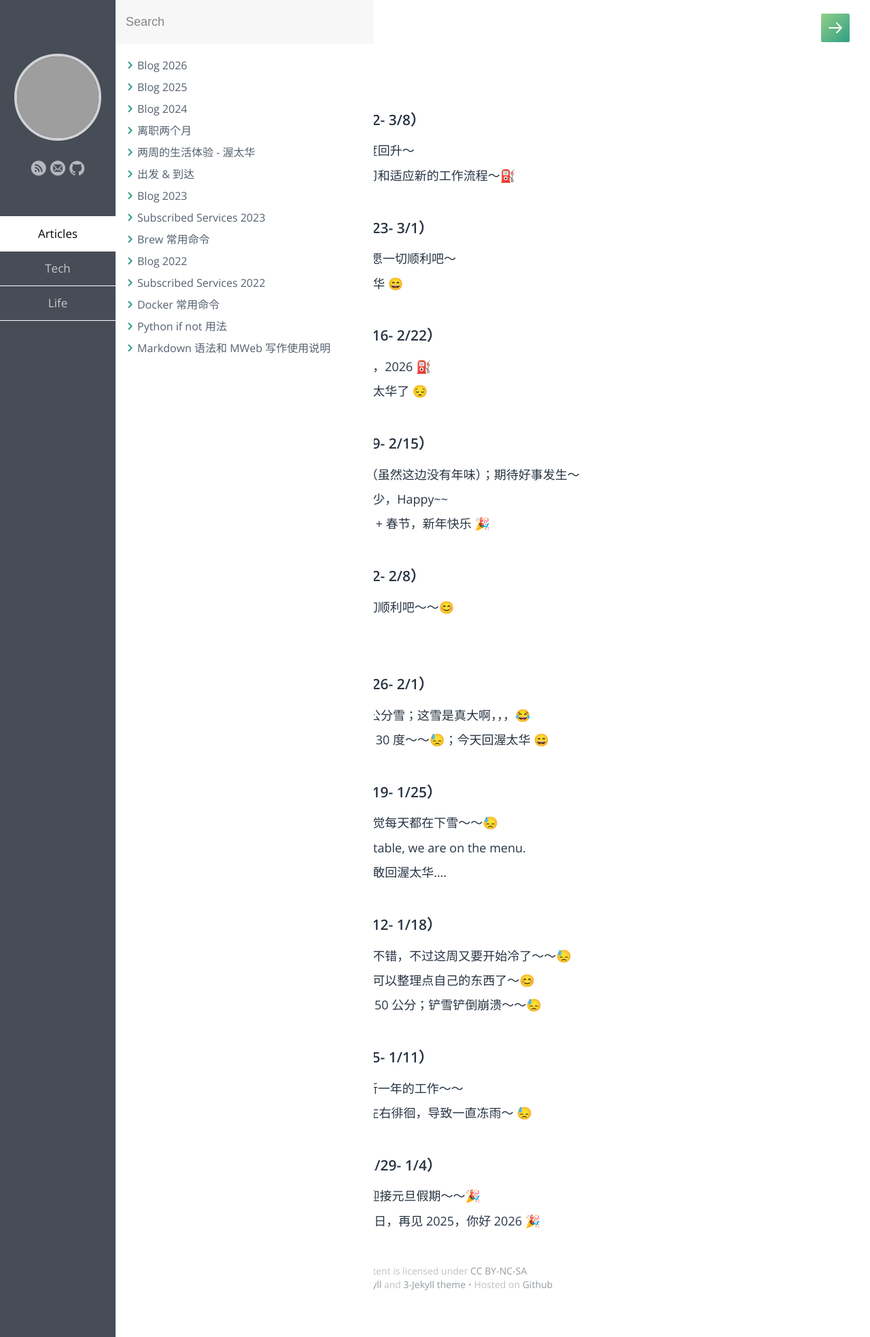
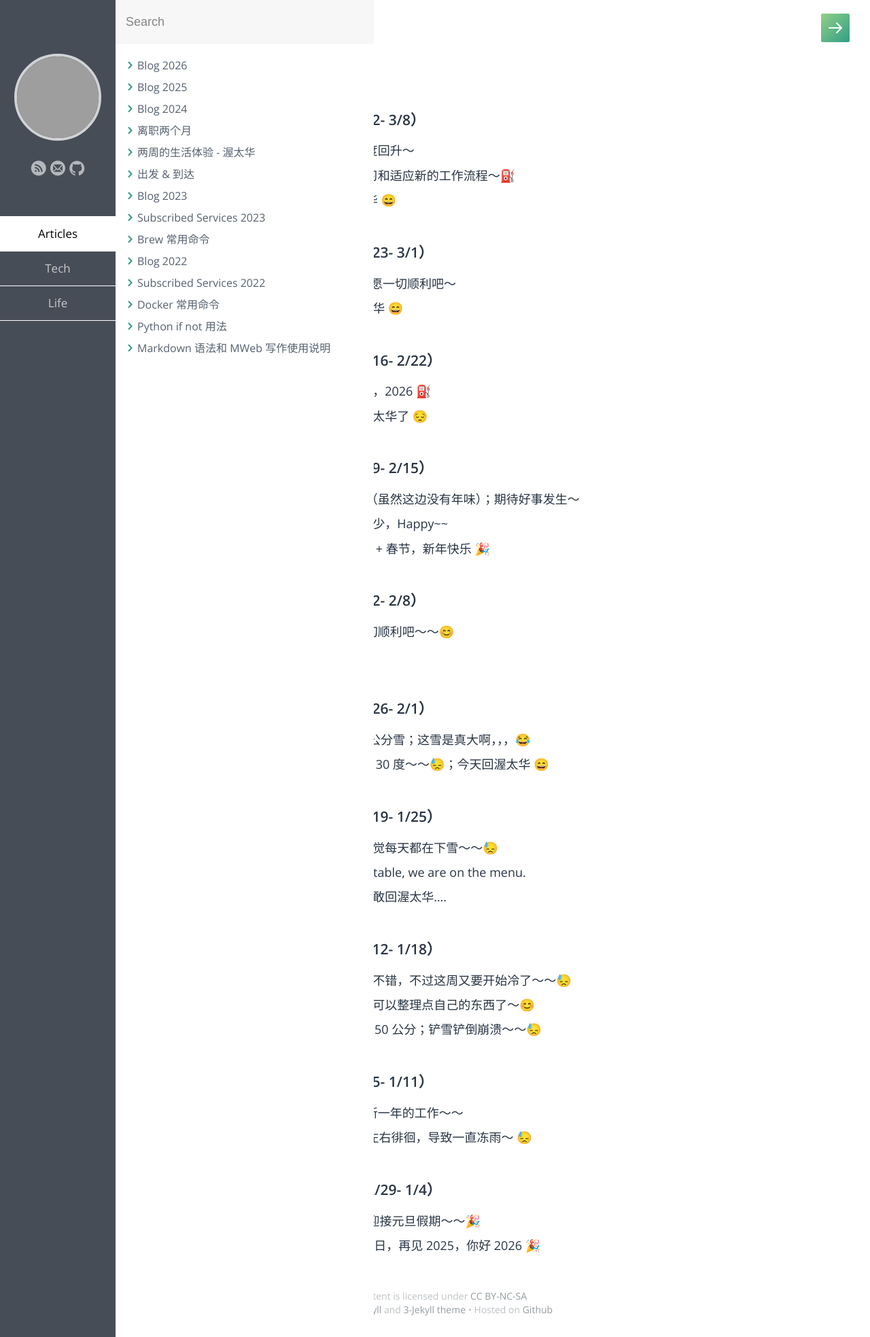
Before and after one commit to samxupeiran/samxupeiran.github.io, a Jekyll site: the page built from _posts/life/2025-12-29-my-blog.md, in a window 1280 px wide. Shown: the whole page at 68% size. Built offline with Jekyll 4.4.1, drawn with Linux system fonts in a browser that asks for light colours; some web fonts are replaced; grey boxes are pictures that could not be loaded.

Commit message:
feat: add weekly blog 3/6

```diff
--- a/_posts/life/2025-12-29-my-blog.md
+++ b/_posts/life/2025-12-29-my-blog.md
@@ -9,6 +9,7 @@ tags: Blog
 - ### 2026 年 3 月 第 1 周（3/2- 3/8）
      - 3/2 三月第一周，期待温度回升～
      - 3/5 这两天有点忙，在学习和适应新的工作流程～⛽️
+     - 3/6 周五了，下班回渥太华 😄
 
 - ### 2026 年 2 月 第 4 周（2/23- 3/1）
      - 2/23 2 月最后一周了，但愿一切顺利吧～
```
